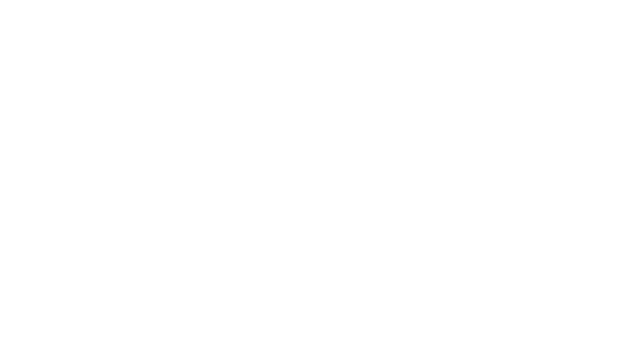
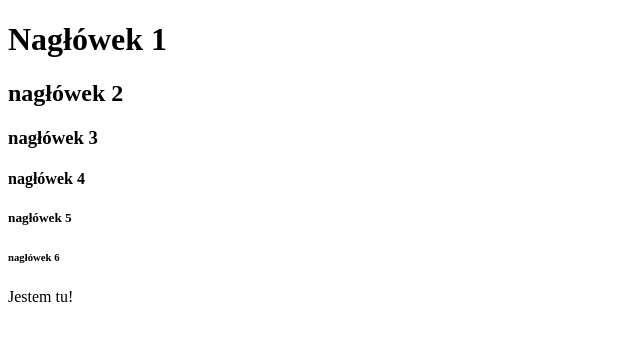
Before and after one commit to ppawelo1/gitrepo, a plain HTML site: page public_html/index.html in a window 1280 px wide. Shown: the whole page, without its empty margins (0-640 px from the left). Drawn offline with Linux system fonts and the light colour scheme.

Commit message:
struktura strony html

```diff
--- a/public_html/index.html
+++ b/public_html/index.html
@@ -1,5 +1,5 @@
 <!DOCTYPE html>
-<html lang="en">
+<html lang="pl">
 <!--
    index.html
 
@@ -24,13 +24,19 @@
 -->
 
 <head>
-<meta charset="utf-8" />
-<title>bez nazwy</title>
-<meta name="generator" content="Geany 1.29" />
+    <meta charset="utf-8" />
+    <title>Podstawy HTML</title>
 </head>
 
 <body>
+    <h1>Nagłówek 1</h1>
+    <h2>nagłówek 2</h2>
+    <h3>nagłówek 3</h3>
+    <h4>nagłówek 4</h4>
+    <h5>nagłówek 5</h5>
+    <h6>nagłówek 6</h6>
 
+    <p>Jestem tu!</p>
 </body>
 
 </html>
```
